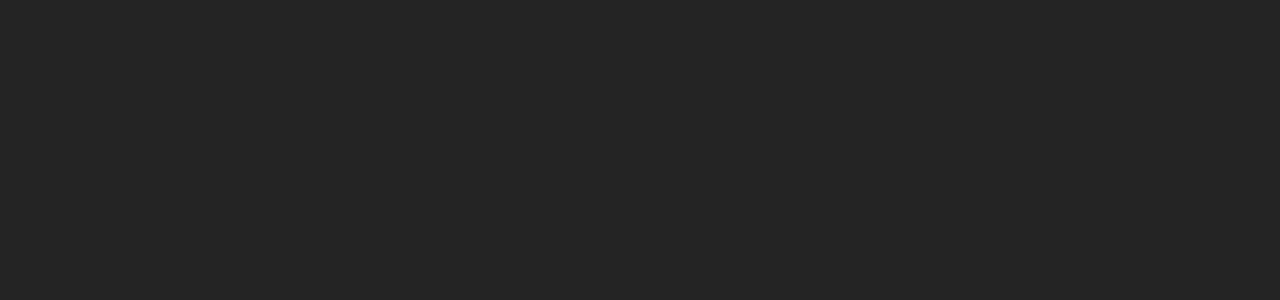
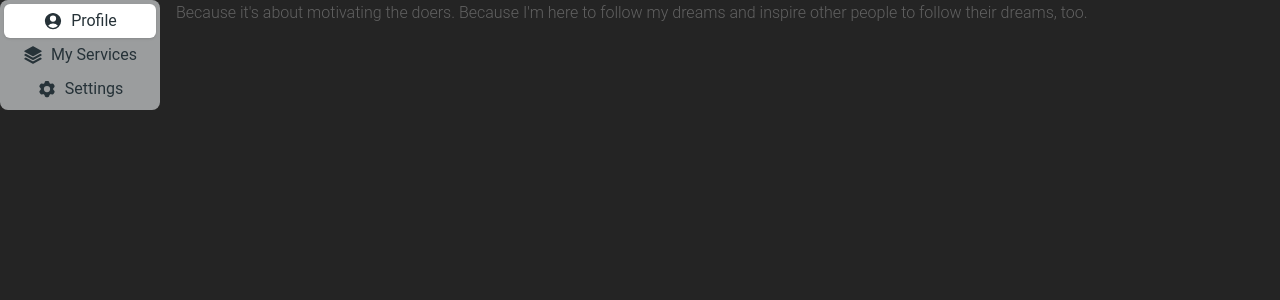
Before and after one commit to angeldvilla/skillHub-front, a React (Vite) app: page /my-profile in a window 1280 px wide. Before the commit this address had no page. Shown: the top 300 px of the page. Built offline with nearby package versions, Linux system fonts and the light colour scheme.

Commit message:
feature/userProfile

```diff
--- a/package.json
+++ b/package.json
@@ -10,6 +10,7 @@
     "preview": "vite preview"
   },
   "dependencies": {
+    "@heroicons/react": "^2.0.18",
     "@material-tailwind/react": "^2.0.8",
     "@reduxjs/toolkit": "^1.9.5",
     "axios": "^1.4.0",
--- a/src/App.jsx
+++ b/src/App.jsx
@@ -7,6 +7,7 @@
 import FormWorkCreated from "./components/FormWorkCreated/FormWorkCreated";
 import WorkPublications from "./components/WorkPublications/WorkPublications";
 import UnderDevelopment from "./components/UnderDevelopment/UnderDevelopment";
+import UserProfile from "./components/UserProfile/UserProfile";
 /* ------------------------------------------- */
 import { Routes, Route } from "react-router-dom";
 /* ------------------------------------------- */
@@ -27,6 +28,7 @@
       <Route path="/cookies-policies" element={<UnderDevelopment />} />
       <Route path="/payment-policies" element={<UnderDevelopment />} />
       <Route path="/contact-us" element={<UnderDevelopment />} />
+      <Route path="/my-profile" element={<UserProfile />} />
     </Routes>
   );
 }
--- /dev/null
+++ b/src/components/UserProfile/UserProfile.jsx
@@ -0,0 +1,62 @@
+import React from "react";
+import { Link } from "react-router-dom";
+import {
+  Tabs,
+  TabsHeader,
+  TabsBody,
+  Tab,
+  TabPanel,
+} from "@material-tailwind/react";
+import {
+  Square3Stack3DIcon,
+  UserCircleIcon,
+  Cog6ToothIcon,
+} from "@heroicons/react/24/solid";
+
+export default function VerticalTabsWithIcon() {
+  const data = [
+    {
+      label: "Profile",
+      value: "profile",
+      icon: UserCircleIcon,
+      desc: `Because it's about motivating the doers. Because I'm here
+      to follow my dreams and inspire other people to follow their dreams, too.`,
+    },
+    {
+        label: "My Services",
+        value: "services",
+        icon: Square3Stack3DIcon
+    },
+    {
+      label: "Settings",
+      value: "settings",
+      icon: Cog6ToothIcon,
+      desc: `We're not always in the position that we want to be at.
+      We're constantly growing. We're constantly making mistakes. We're
+      constantly trying to express ourselves and actualize our dreams.`,
+    },
+  ];
+  return (
+    <Tabs value="profile" orientation="vertical">
+      <TabsHeader className="w-40">
+        {data.map(({ label, value, icon }) => (
+        <Link to={value === 'services' ? "/WorkPublications" : `/${value}`} key={value}>
+            <Tab key={value} value={value} className="place-items-start">
+                <div className="flex items-center gap-2">
+                {React.createElement(icon, { className: "w-5 h-5" })}
+                {label}
+                </div>
+            </Tab>
+        </Link>
+        ))}
+      </TabsHeader>
+      <TabsBody>
+        {data.map(({ value, desc }) => (
+          <TabPanel key={value} value={value} className="py-0">
+            {desc}
+          </TabPanel>
+        ))}
+      </TabsBody>
+    </Tabs>
+  );
+}
```
Also changed, not shown: 1 other file (tests, documents, lock files or other folders).
